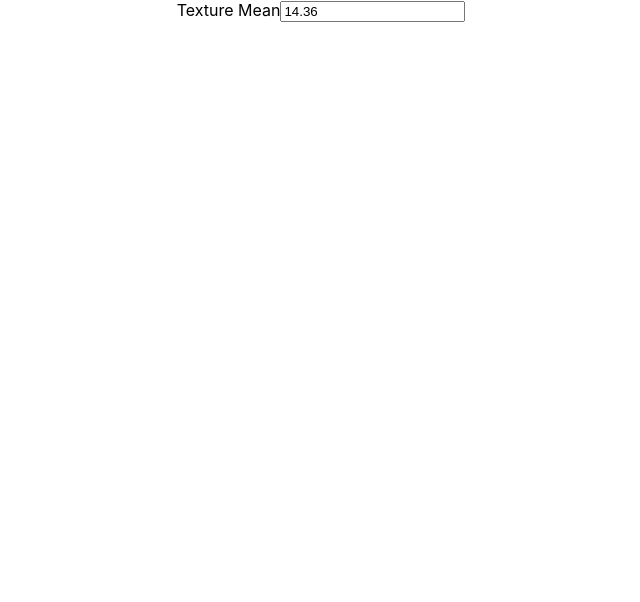
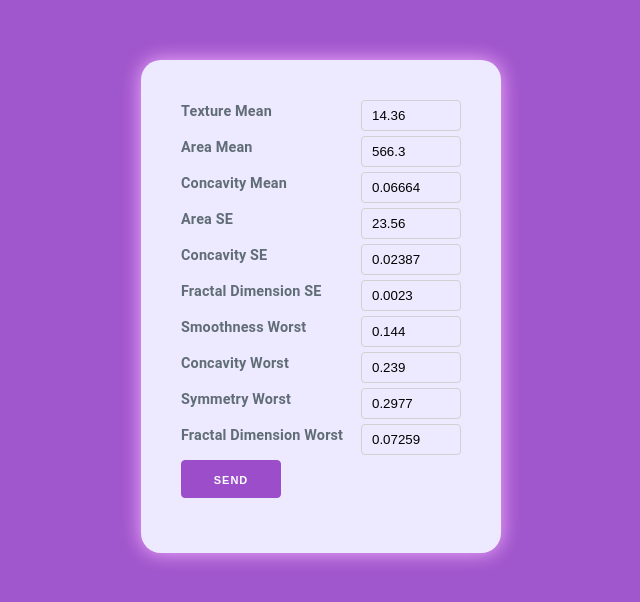
Before and after one commit to iarigby/prediction-app-ui, a React (Create React App) app: page / in a window 1280 px wide. Shown: the top 602 px of the page, without its empty margins (319-959 px from the left). Built offline with nearby package versions, Linux system fonts and the light colour scheme.

Commit message:
changelog: - added all the values/ranges for input - set up the state for handling input - set up state for displaying the result - add styles

```diff
--- a/src/App.css
+++ b/src/App.css
@@ -1,5 +1,34 @@
+body {
+  background-color: rgb(160, 86, 204);
+}
+
 .App {
-  text-align: center;
+  /*text-align: center;*/
+  width: 360px;
+  margin: 60px auto 60px auto;
+  padding: 40px;
+  border-radius: 20px;
+  background-color: rgb(237, 234, 255);
+  box-shadow: rgb(244, 175, 255) 0 0 20px;
+}
+
+.App input {
+  width: 100px !important;
+}
+
+.entry-label input {
+  height: 3.1rem !important;
+  margin-bottom: 0;
+}
+
+form {
+  margin-bottom: 0 !important;
+}
+
+.label-text {
+  width: 180px !important;
+  float: left;
+  font-size: 0.9em !important;
 }
 
 .App-logo {
--- a/src/App.tsx
+++ b/src/App.tsx
@@ -1,14 +1,45 @@
 import React from 'react';
 import './App.css';
 import {DataEntryForm} from "./DataEntryForm";
+import 'milligram';
 
+const messages = [
+    "THE PATIENT IS MORE LIKELY TO HAVE A BENIGN CANCER",
+    "THE PATIENT IS MORE LIKELY TO HAVE A MALIGNANT CANCER"
+]
 
-function App() {
-  return (
-    <div className="App">
-        <DataEntryForm/>
-    </div>
-  );
+class App extends React.Component {
+
+    state: {
+        result: string
+    }
+    constructor(props: any) {
+        super(props);
+        this.state = {
+            result: ''
+        }
+        this.displayText = this.displayText.bind(this)
+    }
+
+    displayText(t: number) {
+        if (!([0, 1].includes(t))) {
+            return {
+                result: 'Server returned invalid response'
+            }
+        }
+        this.setState(() => {
+            return {result: messages[t]}
+        })
+    }
+
+    render() {
+        return (
+            <div className="App">
+                <div>{this.state.result}</div>
+                <DataEntryForm setDisplay={this.displayText}/>
+            </div>
+        );
+    }
 }
 
 export default App;
--- a/src/DataEntry.ts
+++ b/src/DataEntry.ts
@@ -2,12 +2,79 @@ export interface DataEntry {
     displayName: string,
     value: number,
     requestAttribute: string,
+    minValue: number,
+    maxValue: number
 }
 
 export const defaultEntries: DataEntry[] = [
     {
-        displayName: 'Texture Mean',
+        displayName: "Texture Mean",
         value: 14.36,
-        requestAttribute: 'texture_mean'
+        requestAttribute: 'texture_mean',
+        minValue: 9.71,
+        maxValue: 39.28
+    },
+    {
+        displayName: "Area Mean",
+        value: 566.3,
+        requestAttribute: 'area_mean',
+        minValue: 14.50,
+        maxValue: 2501.00
+    },
+    {
+        displayName: "Concavity Mean",
+        value: 0.06664,
+        requestAttribute: 'concavity_mean',
+        minValue: 0.00,
+        maxValue: 0.43
+    },
+    {
+        displayName: "Area SE",
+        value: 23.56,
+        requestAttribute: 'area_se',
+        minValue: 6.80,
+        maxValue: 542.20
+    },
+    {
+        displayName: "Concavity SE",
+        value: 0.02387,
+        requestAttribute: 'concavity_se',
+        minValue: 0.00,
+        maxValue: 0.40
+    },
+    {
+        displayName: "Fractal Dimension SE",
+        value: 0.0023,
+        requestAttribute: 'fractal_dimension_se',
+        minValue: 0.00,
+        maxValue: 0.03
+    },
+    {
+        displayName: "Smoothness Worst",
+        value: 0.144,
+        requestAttribute: 'smoothness_worst',
+        minValue: 0.07,
+        maxValue: 0.22
+    },
+    {
+        displayName: "Concavity Worst",
+        value: 0.239,
+        requestAttribute: 'concavity_worst',
+        minValue: 0.00,
+        maxValue: 1.25
+    },
+    {
+        displayName: "Symmetry Worst",
+        value: 0.2977,
+        requestAttribute: 'symmetry_worst',
+        minValue: 0.16,
+        maxValue: 0.66
+    },
+    {
+        displayName: "Fractal Dimension Worst",
+        value: 0.07259,
+        requestAttribute: 'fractal_dimension_worst',
+        minValue: 0.06,
+        maxValue: 0.21
     }
 ]
--- a/src/DataEntryForm.tsx
+++ b/src/DataEntryForm.tsx
@@ -1,17 +1,36 @@
 import React from "react";
 import {DataEntry, defaultEntries} from "./DataEntry";
 import {DataEntryLabel} from "./DataEntryLabel";
+import {fetchPrediction} from "./requests";
 
-export class DataEntryForm extends React.Component {
+
+interface Props {
+    setDisplay: (t: number) => void;
+}
+
+
+export class DataEntryForm extends React.Component<Props> {
+
     state: {
         entries: DataEntry[]
-    };
-    constructor(props: any) {
+    }
+    constructor(props: Props) {
         super(props);
         this.state = {
             entries: defaultEntries
-        };
+        }
         this.handleInputChange = this.handleInputChange.bind(this);
+        this.displayResult = this.displayResult.bind(this)
+    }
+
+    displayResult(event: React.ChangeEvent<HTMLFormElement>) {
+        event.preventDefault()
+        const requestData: any = {}
+        this.state.entries.forEach(e => {
+            requestData[e.requestAttribute] = e.value
+        })
+        fetchPrediction(requestData)
+            .then(prediction => this.props.setDisplay(prediction))
     }
 
     handleInputChange(event: React.ChangeEvent<HTMLInputElement>) {
@@ -19,22 +38,33 @@ export class DataEntryForm extends React.Component {
         const value = target.value;
         const name = target.name;
 
-        this.setState((state: {entries: DataEntry[]}) => {
+        this.setState((state: {entries: DataEntry[], requestData: any}) => {
             state.entries.forEach(e => {
+                state.requestData[e.requestAttribute] = e.value
+            })
+            return {
+                entries: state.entries.map(e => {
                     if (e.requestAttribute === name) {
                         e.value = Number(value)
                     }
-            })
+                    return e
+                }),
+                requestData: state.requestData
+            }
         });
     }
 
     render() {
         return (
-            <form>
+            <div>
+                <form key="form" onSubmit={this.displayResult}>
                     {this.state.entries.map(entry =>
                         <DataEntryLabel key={entry.requestAttribute} data={entry} handleInputChange={this.handleInputChange}/>
                     )}
+                <input key="submit-input"
+                       className="button-primary" type="submit" value="Send"/>
                 </form>
+            </div>
         );
     }
 }
--- a/src/DataEntryLabel.tsx
+++ b/src/DataEntryLabel.tsx
@@ -21,12 +21,18 @@ export class DataEntryLabel extends React.Component<Props> {
 
     render() {
         return (
-            <label>
-                {this.data.displayName}
+            <label className="entry-label">
+                <div className="label-text">
+                    {this.data.displayName}
+                </div>
                 <input
+                    required
                     name={this.data.requestAttribute}
                     type="number"
-                    value={this.data.value}
+                    min={this.data.minValue}
+                    max={this.data.maxValue}
+                    defaultValue={this.data.value}
+                    step="any"
                     onChange={this.handleInputChange} />
             </label>
         )
--- a/src/requests.ts
+++ b/src/requests.ts
@@ -1,12 +1,10 @@
-export function fetchPrediction(): Promise<number> {
+export function fetchPrediction(data: any): Promise<number> {
     return fetch("http://0.0.0.0:5050/predict", {
         method: 'POST',
         headers:{
             'Content-Type':'application/json'
         },
-        body: JSON.stringify({'texture_mean': 14.36, 'area_mean': 566.3, 'concavity_mean': 0.06664, 'area_se': 23.56,
-            'concavity_se': 0.02387, 'fractal_dimension_se': 0.0023, 'smoothness_worst': 0.144,
-            'concavity_worst': 0.239, 'symmetry_worst': 0.2977, 'fractal_dimension_worst': 0.07259})
+        body: JSON.stringify(data)
     })
         .then(data => data.json())
         .then(response => response.prediction)
```
Lines whose indentation alone changed are shown as unchanged.
